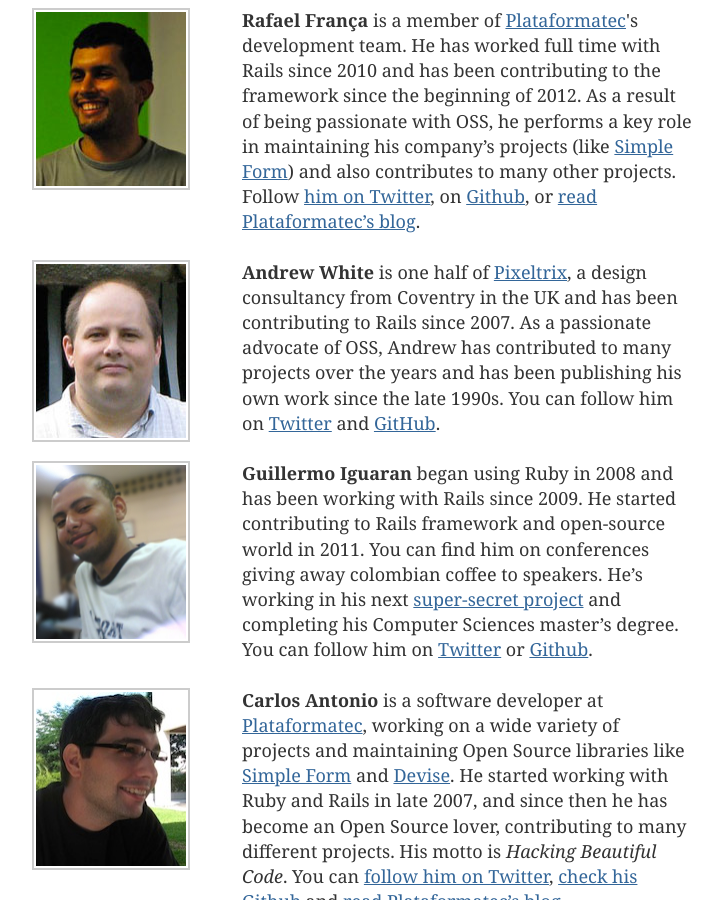
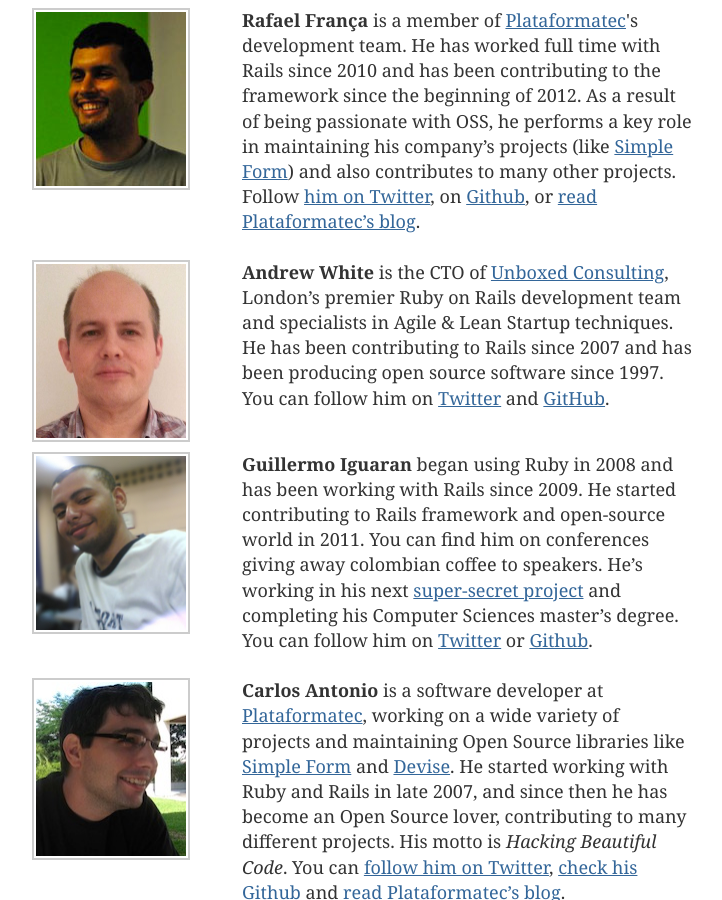
Before and after one commit to rails/homepage-2011, a Jekyll site: the page built from core/index.html, in a window 1280 px wide and 900 px high, scrolled down 2191 px. Shown: the whole window, without its empty margins (298-1020 px from the left). Built offline with Jekyll 4.4.1, drawn with Linux system fonts in a browser that asks for light colours; nearby versions of some CDN libraries.

Commit message:
Update bio and image for Andrew White

```diff
--- a/core/index.html
+++ b/core/index.html
@@ -120,11 +120,10 @@
       <div class="section">
         <img src="/images/pages/core/andrew-white.jpg" width="150" height="174" class="biopic">
         <p>
-          <strong>Andrew White</strong> is one half of <a href="http://www.pixeltrix.co.uk/">Pixeltrix</a>,
-          a design consultancy from Coventry in the UK and has been contributing to Rails since 2007.
-          As a passionate advocate of OSS, Andrew has contributed to many projects over the years
-          and has been publishing his own work since the late 1990s. You can follow him on
-          <a href="https://twitter.com/pixeltrix">Twitter</a> and <a href="https://github.com/pixeltrix">GitHub</a>.
+          <strong>Andrew White</strong> is the CTO of <a href="http://www.unboxedconsulting.com/">Unboxed Consulting</a>,
+          London’s premier Ruby on Rails development team and specialists in Agile &amp; Lean Startup techniques. He has
+          been contributing to Rails since 2007 and has been producing open source software since 1997. You can follow
+          him on <a href="https://twitter.com/pixeltrix">Twitter</a> and <a href="https://github.com/pixeltrix">GitHub</a>.
         </p>
       </div>
       <div class="section">
```
Also changed, not shown: images/pages/core/andrew-white.jpg.
